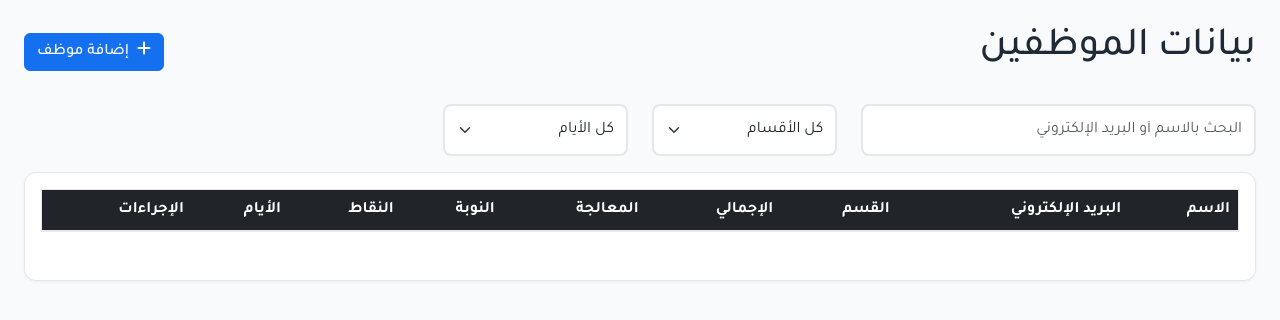
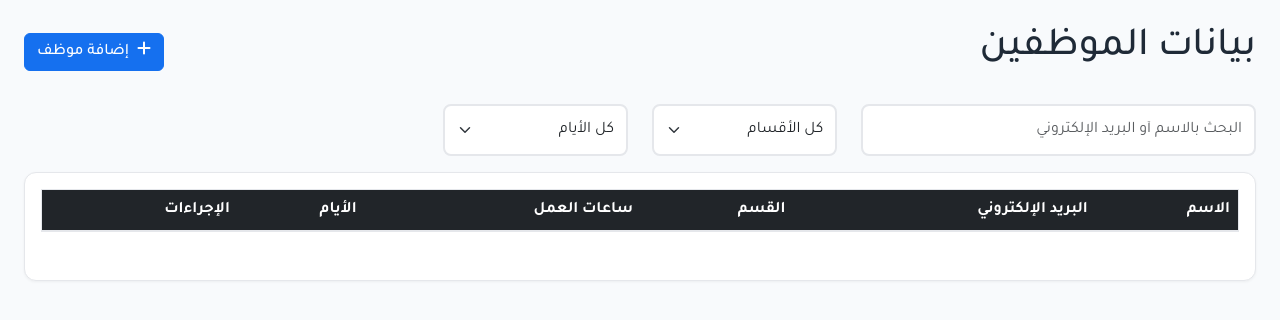
Before and after one commit to Nawaf-Code/email-classification-tracker, a Flask app: template templates/employees.html in a window 1280 px wide. Shown: the top 320 px of the page. Run offline with Flask 3, Linux system fonts and the light colour scheme; the template is opened without the code that fills it: most values are stand-ins (such as "Sample title", 1, 10 or a date in 2020); lists and menus that the app fills with data are empty.

Commit message:
Update employees.html

```diff
--- a/templates/employees.html
+++ b/templates/employees.html
@@ -46,10 +46,7 @@
                             <th>الاسم</th>
                             <th>البريد الإلكتروني</th>
                             <th>القسم</th>
-                            <th>الإجمالي</th>
-                            <th>المعالجة</th>
-                            <th>النوبة</th>
-                            <th>النقاط</th>
+                            <th>ساعات العمل</th>
                             <th>الأيام</th>
                             <th>الإجراءات</th>
                         </tr>
@@ -100,20 +97,13 @@
                             </select>
                         </div>
                         <div class="col-md-6 mb-3">
-                            <label class="form-label">النوبة</label>
-                            <input type="text" name="shift" class="form-control" required>
-                        </div>
-                        <div class="col-md-4 mb-3">
-                            <label class="form-label">النقاط</label>
-                            <input type="number" name="score" class="form-control" required>
-                        </div>
-                        <div class="col-md-4 mb-3">
-                            <label class="form-label">الإجمالي</label>
-                            <input type="number" name="total" class="form-control" required>
-                        </div>
-                        <div class="col-md-4 mb-3">
-                            <label class="form-label">المعالجة</label>
-                            <input type="number" name="done" class="form-control" required>
+                            <label class="form-label">ساعات العمل</label>
+                            <select name="shift" class="form-select" required>
+                                <option value="">اختر ساعات العمل</option>
+                                <option value="7am-3pm">7am-3pm</option>
+                                <option value="11am-6pm">11am-6pm</option>
+                                <option value="2pm-7pm">2pm-7pm</option>
+                            </select>
                         </div>
                         <div class="col-12">
                             <label class="form-label">أيام العمل</label>
@@ -174,20 +164,13 @@
                             </select>
                         </div>
                         <div class="col-md-6 mb-3">
-                            <label class="form-label">النوبة</label>
-                            <input type="text" name="shift" class="form-control" required>
-                        </div>
-                        <div class="col-md-4 mb-3">
-                            <label class="form-label">النقاط</label>
-                            <input type="number" name="score" class="form-control" required>
-                        </div>
-                        <div class="col-md-4 mb-3">
-                            <label class="form-label">الإجمالي</label>
-                            <input type="number" name="total" class="form-control" required>
-                        </div>
-                        <div class="col-md-4 mb-3">
-                            <label class="form-label">المعالجة</label>
-                            <input type="number" name="done" class="form-control" required>
+                            <label class="form-label">ساعات العمل</label>
+                            <select name="shift" class="form-select" required>
+                                <option value="">اختر ساعات العمل</option>
+                                <option value="7am-3pm">7am-3pm</option>
+                                <option value="11am-6pm">11am-6pm</option>
+                                <option value="2pm-7pm">2pm-7pm</option>
+                            </select>
                         </div>
                         <div class="col-12">
                             <label class="form-label">أيام العمل</label>
```
